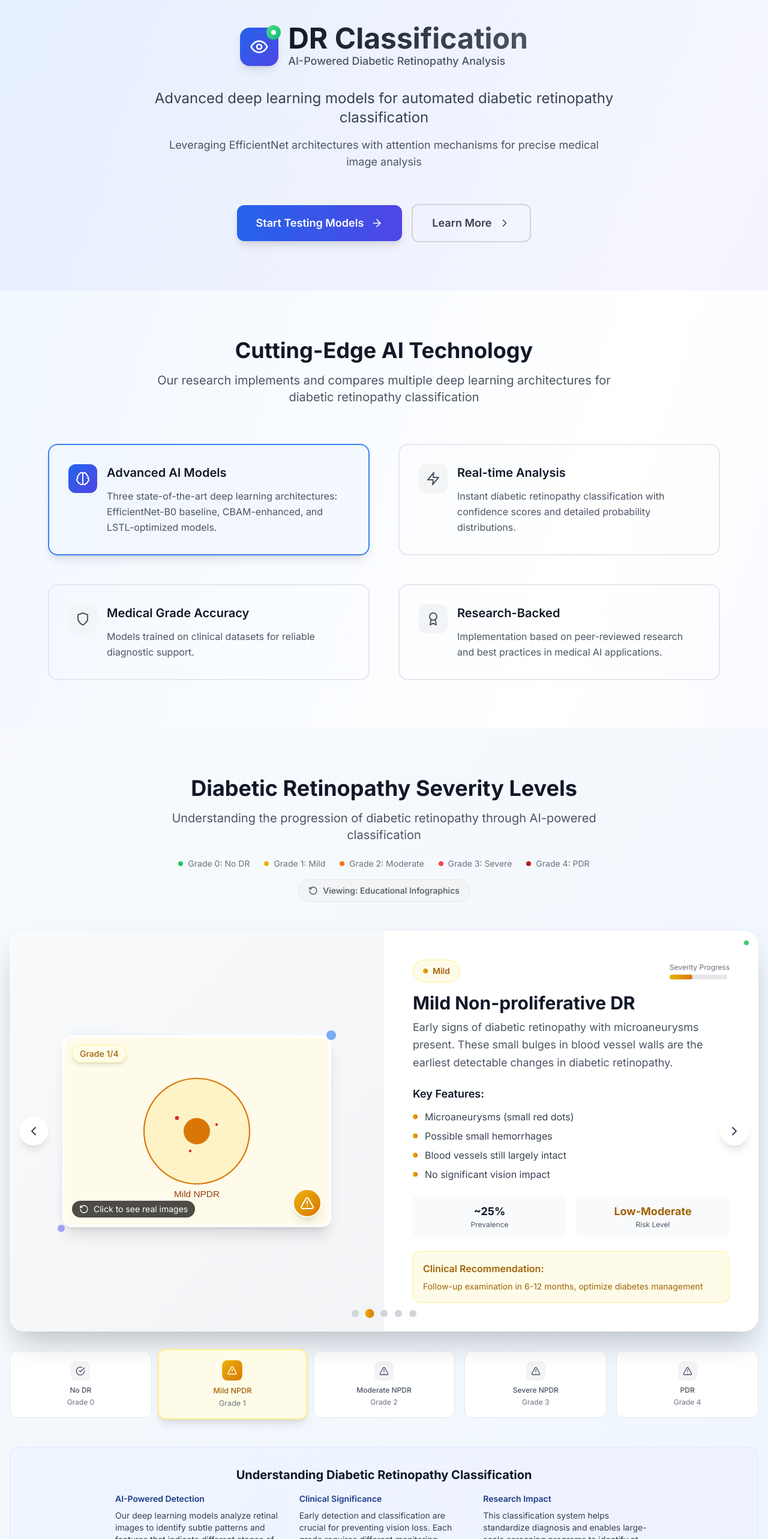
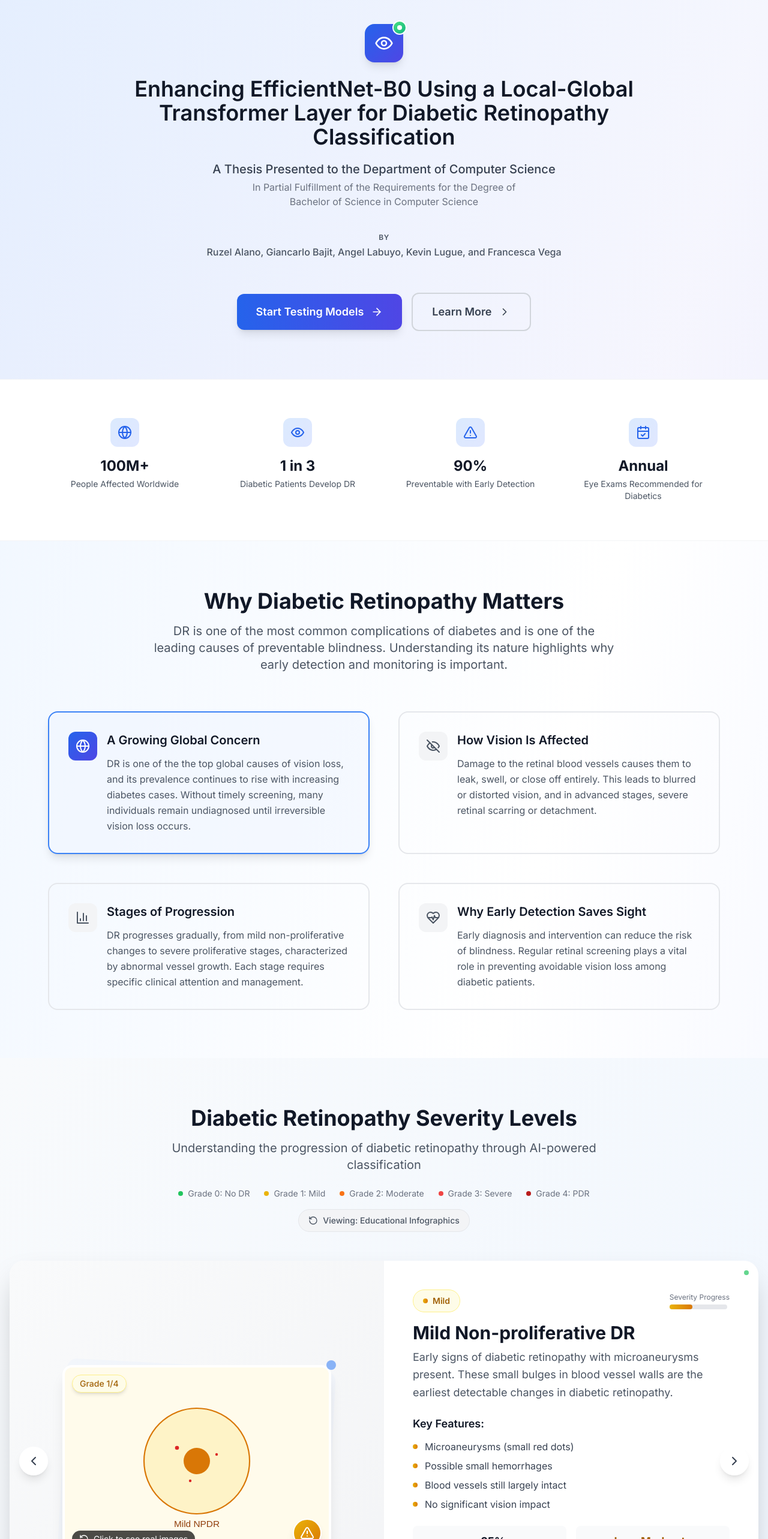
Before and after one commit to syn-vita/efficientnetLSTL-DR-classifier, a React (Vite) app in the folder dr-classification-webapp/: page / in a window 1280 px wide. Shown: the part 40-2606 px from the top of the page at 60% size. Built offline with nearby package versions, Linux system fonts and the light colour scheme.

Commit message:
Revise LandingPage and SeverityCarousel components

```diff
--- a/dr-classification-webapp/src/components/LandingPage.jsx
+++ b/dr-classification-webapp/src/components/LandingPage.jsx
@@ -1,5 +1,5 @@
 import { useState } from 'react'
-import { Eye, Brain, Zap, Shield, Award, ChevronRight, ArrowRight, Users, FileImage, BarChart3 } from 'lucide-react'
+import { Globe, Eye, Brain, Zap, Shield, Award, ChevronRight, ArrowRight, Users, FileImage, BarChart3, EyeOff, HeartPulse, AlertTriangle, CalendarCheck } from 'lucide-react'
 import SeverityCarousel from './SeverityCarousel'
 
 export default function LandingPage({ onStartTesting }) {
@@ -7,32 +7,32 @@ export default function LandingPage({ onStartTesting }) {
 
   const features = [
     {
-      icon: Brain,
-      title: "Advanced AI Models",
-      description: "Three state-of-the-art deep learning architectures: EfficientNet-B0 baseline, CBAM-enhanced, and LSTL-optimized models."
+      icon: Globe,
+      title: "A Growing Global Concern",
+      description: "DR is one of the the top global causes of vision loss, and its prevalence continues to rise with increasing diabetes cases. Without timely screening, many individuals remain undiagnosed until irreversible vision loss occurs."
     },
     {
-      icon: Zap,
-      title: "Real-time Analysis",
-      description: "Instant diabetic retinopathy classification with confidence scores and detailed probability distributions."
+      icon: EyeOff,
+      title: "How Vision Is Affected",
+      description: "Damage to the retinal blood vessels causes them to leak, swell, or close off entirely. This leads to blurred or distorted vision, and in advanced stages, severe retinal scarring or detachment."
     },
     {
-      icon: Shield,
-      title: "Medical Grade Accuracy",
-      description: "Models trained on clinical datasets for reliable diagnostic support."
+      icon: BarChart3,
+      title: "Stages of Progression",
+      description: "DR progresses gradually, from mild non-proliferative changes to severe proliferative stages, characterized by abnormal vessel growth. Each stage requires specific clinical attention and management."
     },
     {
-      icon: Award,
-      title: "Research-Backed",
-      description: "Implementation based on peer-reviewed research and best practices in medical AI applications."
+      icon: HeartPulse,
+      title: "Why Early Detection Saves Sight",
+      description: "Early diagnosis and intervention can reduce the risk of blindness. Regular retinal screening plays a vital role in preventing avoidable vision loss among diabetic patients."
     }
   ]
 
   const stats = [
-    { label: "Model Accuracy", value: "85%+", icon: BarChart3 },
-    { label: "Processing Speed", value: "<2s", icon: Zap },
-    { label: "DR Classes", value: "5", icon: FileImage },
-    { label: "Model Variants", value: "3", icon: Brain }
+    { label: "People Affected Worldwide", value: "100M+", icon: Globe },
+    { label: "Diabetic Patients Develop DR", value: "1 in 3", icon: Eye },
+    { label: "Preventable with Early Detection", value: "90%", icon: AlertTriangle },
+    { label: "Eye Exams Recommended for Diabetics", value: "Annual", icon: CalendarCheck }
   ]
 
   return (
@@ -42,33 +42,42 @@ export default function LandingPage({ onStartTesting }) {
         <div className="absolute inset-0 bg-gradient-to-br from-blue-600/5 to-indigo-600/5"></div>
         <div className="relative max-w-7xl mx-auto px-4 py-20">
           <div className="text-center space-y-8">
-            {/* Logo and Title */}
-            <div className="flex justify-center">
-              <div className="flex items-center space-x-4">
-                <div className="relative">
-                  <div className="w-16 h-16 bg-gradient-to-br from-blue-600 to-indigo-600 rounded-2xl flex items-center justify-center shadow-lg">
-                    <Eye className="w-8 h-8 text-white" />
-                  </div>
-                  <div className="absolute -top-1 -right-1 w-6 h-6 bg-gradient-to-br from-green-400 to-emerald-500 rounded-full flex items-center justify-center">
-                    <div className="w-2 h-2 bg-white rounded-full"></div>
-                  </div>
-                </div>
-                <div className="text-left">
-                  <h1 className="text-4xl md:text-5xl font-bold bg-gradient-to-r from-gray-900 to-gray-600 bg-clip-text text-transparent">
-                    DR Classification
-                  </h1>
-                  <p className="text-lg text-gray-600 font-medium">AI-Powered Diabetic Retinopathy Analysis</p>
+            {/* Logo, Title, and Details */}
+            <div className="text-center mb-10">
+              {/* Icon Container*/}
+            <div className="relative mx-auto mb-6 w-fit">
+              {/* Eye Icon */}
+              <div className="w-16 h-16 bg-gradient-to-br from-blue-600 to-indigo-600 rounded-2xl flex items-center justify-center shadow-lg relative">
+                <Eye className="w-8 h-8 text-white" />
+                {/* Small Circle Badge */}
+                <div className="absolute -top-1 -right-1 w-5 h-5 bg-gradient-to-br from-green-400 to-emerald-500 rounded-full flex items-center justify-center ring-2 ring-white">
+                  <div className="w-2 h-2 bg-white rounded-full"></div>
                 </div>
               </div>
             </div>
 
-            {/* Subtitle */}
-            <div className="max-w-3xl mx-auto space-y-4">
-              <p className="text-xl md:text-2xl text-gray-700 leading-relaxed">
-                Advanced deep learning models for automated diabetic retinopathy classification
-              </p>
-              <p className="text-lg text-gray-600">
-                Leveraging EfficientNet architectures with attention mechanisms for precise medical image analysis
+              {/* Thesis Title */}
+              <h1 className="text-2xl md:text-3xl lg:text-4xl font-semibold leading-snug text-gray-900 max-w-4xl mx-auto">
+                Enhancing EfficientNet-B0 Using a Local-Global Transformer Layer for Diabetic Retinopathy Classification
+              </h1>
+
+              {/* Formal subtitles */}
+              <div className="mt-5">
+                <p className="text-lg md:text-xl text-gray-700 font-medium">
+                  A Thesis Presented to the Department of Computer Science
+                </p>
+                <p className="text-sm md:text-base text-gray-500 mt-1">
+                  In Partial Fulfillment of the Requirements for the Degree of<br />
+                  Bachelor of Science in Computer Science
+                </p>
+              </div>
+            </div>
+
+            {/* Authors */}
+            <div className="text-center text-gray-600 mb-8">
+              <p className="text-xs font-semibold uppercase tracking-wider mb-1">By</p>
+              <p className="text-sm md:text-base font-medium">
+                Ruzel Alano, Giancarlo Bajit, Angel Labuyo, Kevin Lugue, and Francesca Vega
               </p>
             </div>
 
@@ -94,7 +103,7 @@ export default function LandingPage({ onStartTesting }) {
       </section>
 
       {/* Stats Section */}
-      {/**<section className="py-16 bg-white border-y border-gray-100">
+      <section className="py-16 bg-white border-y border-gray-100">
         <div className="max-w-6xl mx-auto px-4">
           <div className="grid grid-cols-2 md:grid-cols-4 gap-8">
             {stats.map((stat, index) => (
@@ -108,17 +117,18 @@ export default function LandingPage({ onStartTesting }) {
             ))}
           </div>
         </div>
-      </section> **/}
+      </section>
 
       {/* Features Section */}
       <section id="features" className="py-20">
         <div className="max-w-6xl mx-auto px-4">
           <div className="text-center mb-16">
             <h2 className="text-3xl md:text-4xl font-bold text-gray-900 mb-4">
-              Cutting-Edge AI Technology
+              Why Diabetic Retinopathy Matters
             </h2>
             <p className="text-xl text-gray-600 max-w-3xl mx-auto">
-              Our research implements and compares multiple deep learning architectures for diabetic retinopathy classification
+              DR is one of the most common complications of diabetes and is one of the leading causes of preventable blindness.
+              Understanding its nature highlights why early detection and monitoring is important.
             </p>
           </div>
 
@@ -163,7 +173,7 @@ export default function LandingPage({ onStartTesting }) {
               Model Architecture Comparison
             </h2>
             <p className="text-xl text-gray-600">
-              Three distinct implementations for diabetic retinopathy classification
+              Three implementations of the DR Classification Tool, as per the Thesis' Statement of the Problem.
             </p>
           </div>
 
@@ -192,12 +202,12 @@ export default function LandingPage({ onStartTesting }) {
               }
             ].map((model, index) => (
               <div key={index} className="bg-white rounded-2xl p-8 shadow-lg hover:shadow-xl transition-all duration-300 transform hover:-translate-y-2">
-                <div className={`w-12 h-12 bg-gradient-to-br ${model.color} rounded-xl flex items-center justify-center mb-6`}>
+                <div className={`w-12 h-12 bg-gradient-to-br ${model.color} rounded-xl flex items-center justify-center mb-6 mx-auto`}>
                   <Brain className="w-6 h-6 text-white" />
                 </div>
-                <h3 className="text-xl font-bold text-gray-900 mb-4">{model.name}</h3>
-                <p className="text-gray-600 mb-6 leading-relaxed">{model.description}</p>
-                <div className="space-y-3">
+                <h3 className="text-xl font-bold text-gray-900 mb-4 text-center">{model.name}</h3>
+                <p className="text-gray-600 mb-6 leading-relaxed text-center">{model.description}</p>
+                {/* <div className="space-y-3">
                   <div className="flex justify-between">
                     <span className="text-sm text-gray-500">Accuracy</span>
                     <span className="font-semibold text-gray-900">{model.accuracy}</span>
@@ -206,7 +216,7 @@ export default function LandingPage({ onStartTesting }) {
                     <span className="text-sm text-gray-500">Parameters</span>
                     <span className="font-semibold text-gray-900">{model.params}</span>
                   </div>
-                </div>
+                </div> */}
               </div>
             ))}
           </div>
--- a/dr-classification-webapp/src/components/SeverityCarousel.jsx
+++ b/dr-classification-webapp/src/components/SeverityCarousel.jsx
@@ -430,23 +430,45 @@ export default function SeverityCarousel() {
         </div>
 
         {/* Educational Information */}
-        <div className="mt-12 bg-gradient-to-r from-blue-50 to-indigo-50 rounded-2xl p-8 border border-blue-100">
-          <div className="max-w-4xl mx-auto">
-            <h3 className="text-xl font-bold text-gray-900 mb-4 text-center">
-              Understanding Diabetic Retinopathy Classification
+        <div className="mt-16 bg-gradient-to-r from-blue-50 to-indigo-50 rounded-3xl p-12 border border-blue-100">
+          <div className="max-w-6xl mx-auto">
+            <h3 className="text-2xl font-bold text-gray-900 mb-6 text-center">
+              Understanding Diabetic Retinopathy
             </h3>
-            <div className="grid md:grid-cols-3 gap-6 text-sm text-gray-700">
-              <div>
-                <h4 className="font-semibold text-blue-900 mb-2">AI-Powered Detection</h4>
-                <p>Our deep learning models analyze retinal images to identify subtle patterns and features that indicate different stages of diabetic retinopathy progression.</p>
+            <p className="text-gray-700 text-lg text-center max-w-3xl mx-auto mb-12 leading-relaxed">
+              Early recognition and proper management of DR is vital in preventing vision loss.
+              Awareness, regular screening, and timely treatment form the foundation of effective eye care for people with diabetes.
+            </p>
+
+            <div className="grid md:grid-cols-3 gap-10 text-base text-gray-700">
+              <div className="bg-white/60 backdrop-blur-sm rounded-2xl p-6 shadow-sm hover:shadow-md transition-all duration-300">
+                <h4 className="font-semibold text-blue-900 mb-3 text-lg text-center">
+                  Schedule Regular Examinations
+                </h4>
+                <p className="leading-relaxed text-center">
+                  People with diabetes should undergo a comprehensive dilated eye exam at least once a year.
+                  This allows experts to detect early retinal changes long before symptoms appear.
+                </p>
               </div>
-              <div>
-                <h4 className="font-semibold text-blue-900 mb-2">Clinical Significance</h4>
-                <p>Early detection and classification are crucial for preventing vision loss. Each grade requires different monitoring intervals and treatment approaches.</p>
+
+              <div className="bg-white/60 backdrop-blur-sm rounded-2xl p-6 shadow-sm hover:shadow-md transition-all duration-300">
+                <h4 className="font-semibold text-blue-900 mb-3 text-lg text-center">
+                  Maintain Blood Sugar and Pressure
+                </h4>
+                <p className="leading-relaxed text-center">
+                  Keeping blood glucose, cholesterol, and blood pressure levels under control reduces the risk of DR progression.
+                  Consistent medical follow-up helps protect not only vision but overall health.
+                </p>
               </div>
-              <div>
-                <h4 className="font-semibold text-blue-900 mb-2">Research Impact</h4>
-                <p>This classification system helps standardize diagnosis and enables large-scale screening programs to identify at-risk patients efficiently.</p>
+
+              <div className="bg-white/60 backdrop-blur-sm rounded-2xl p-6 shadow-sm hover:shadow-md transition-all duration-300">
+                <h4 className="font-semibold text-blue-900 mb-3 text-lg text-center">
+                  Seek Prompt Medical Attention
+                </h4>
+                <p className="leading-relaxed text-center">
+                  If visual symptoms occur, patients should seek immediate eye evaluation.
+                  Early interventions can preserve sight and slow disease progression.
+                </p>
               </div>
             </div>
           </div>
```
